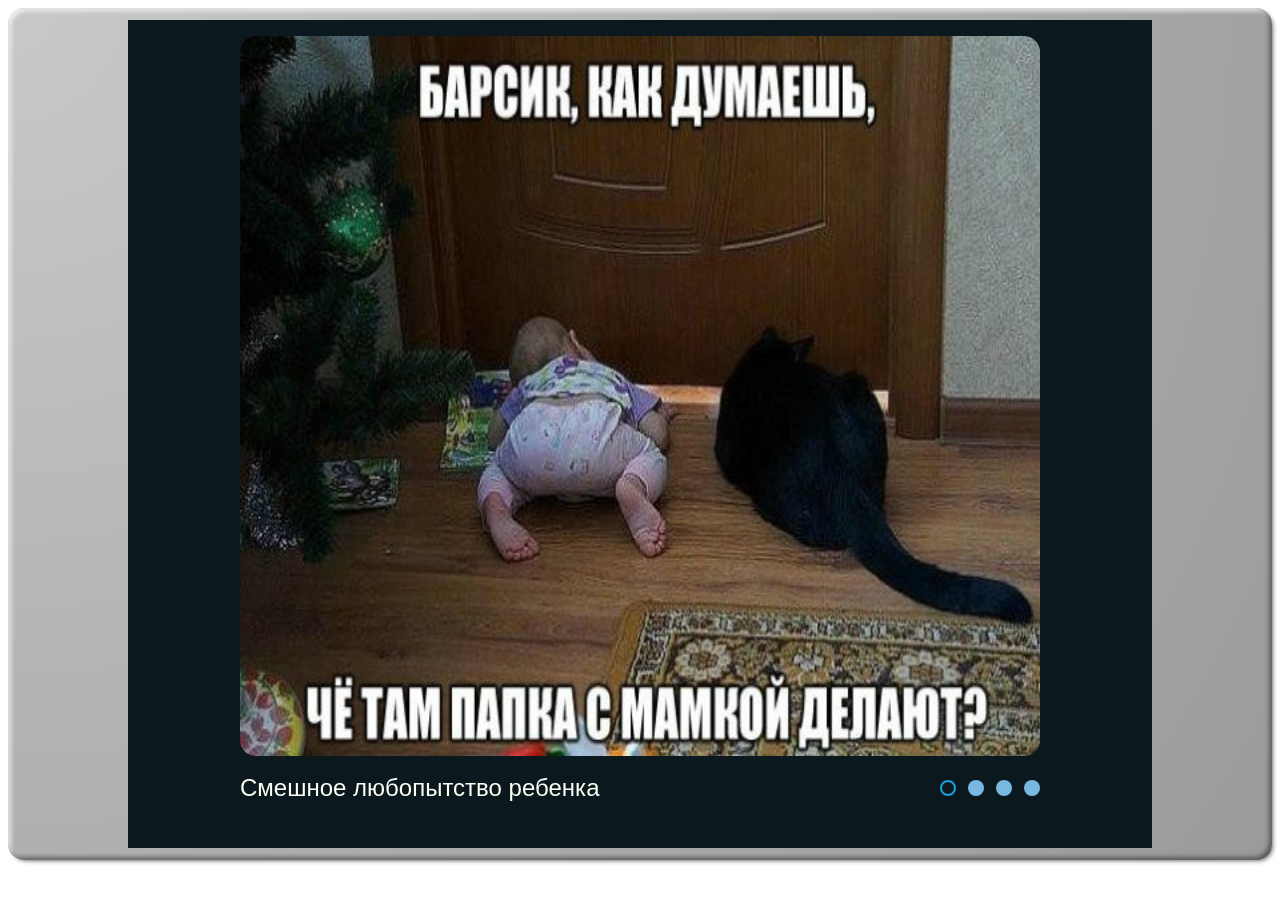
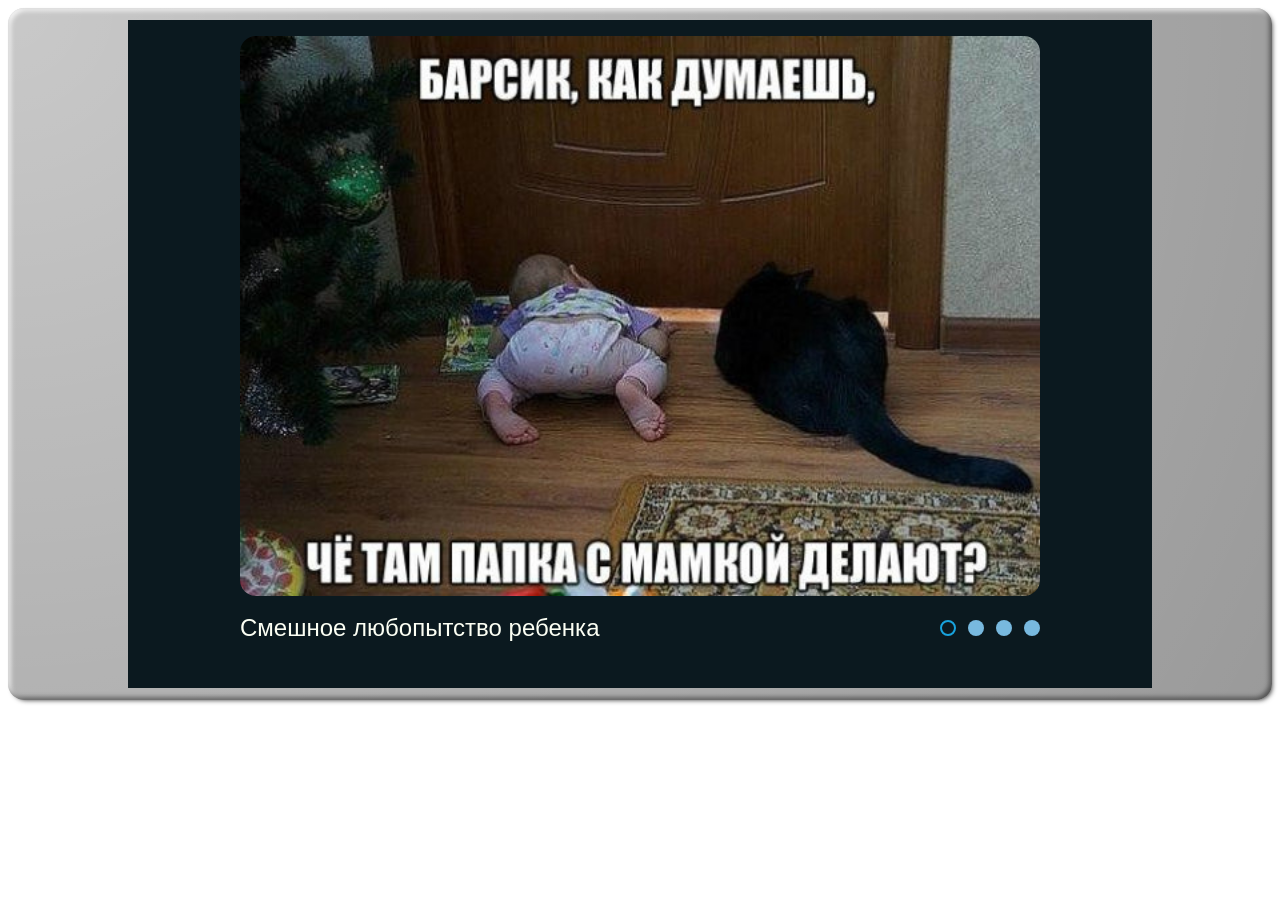
Before and after one commit to AtroshchankaS/cssMemSlider, a plain HTML site: page cssMemSlider/index.html in a window 1280 px wide. After the commit the page ends 800 px from the top, so only its background shows below. Drawn offline with Linux system fonts and the light colour scheme.

Commit message:
fix: fix adaptive errors  (Sun, May 15, 2022 08:18:15 PM)

```diff
--- a/cssMemSlider/style.css
+++ b/cssMemSlider/style.css
@@ -43,7 +43,7 @@
 
 article img{
 	width: 100%;
-	height: 45rem;
+	height: 70vh;
 	border-radius: 2vh;
 }
 
@@ -102,9 +102,7 @@ label, a{
 
 #active>label:active {
 	background: rgb(250, 150, 67);
-
 	transform: translateY(0.7rem);
-
 }
 
 #mem1:checked ~ #active label:nth-child(1),
```
